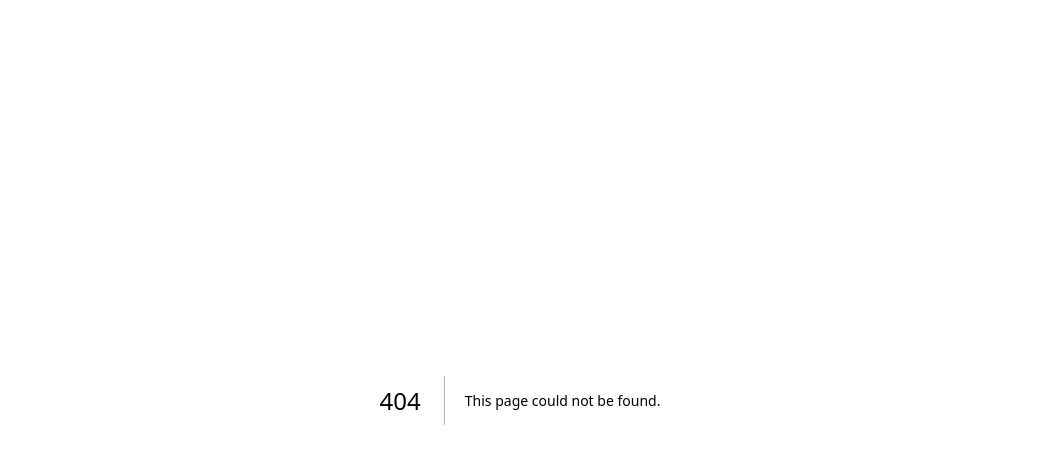
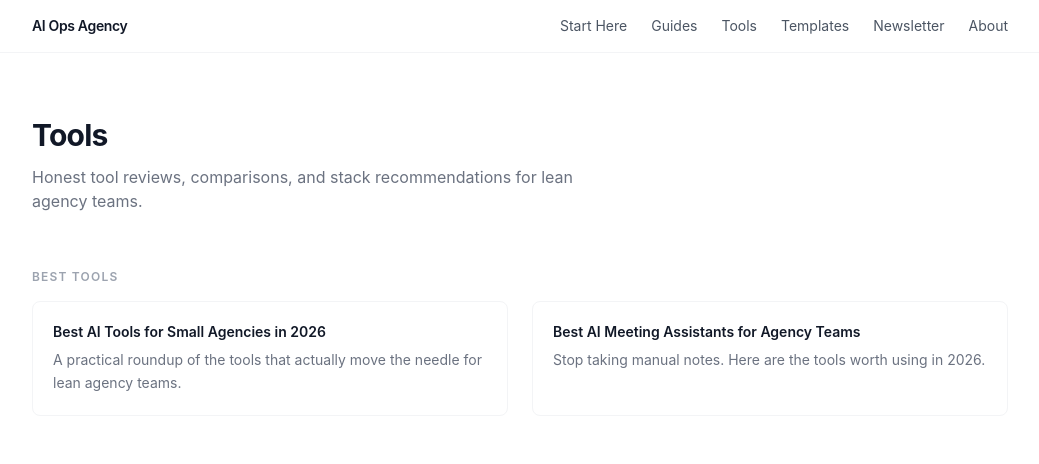
Before and after one commit to veramey/my-website, a Next.js app: page /tools in a window 1280 px wide. Before the commit this address had no page. Shown: the top 464 px of the page, without its empty margins (120-1159 px from the left). Built offline with nearby package versions, Linux system fonts and the light colour scheme.

Commit message:
feat: implement issue #34
Implemented by AI Teammate via Claude Code.
Closes #34

```diff
--- a/src/pages/index.tsx
+++ b/src/pages/index.tsx
@@ -27,17 +27,17 @@ const startHereCards = [
   {
     number: '01',
     title: 'Best AI tools for small agencies',
-    href: '/tools/best-ai-tools-small-agencies',
+    href: '/tools',
   },
   {
     number: '02',
     title: 'How to automate client onboarding',
-    href: '/guides/automate-client-onboarding-small-agency',
+    href: '/guides',
   },
   {
     number: '03',
     title: 'AI Ops Starter Kit',
-    href: '/templates/client-onboarding-ai-checklist',
+    href: '/newsletter',
   },
 ]
 
--- /dev/null
+++ b/src/pages/tools/index.tsx
@@ -0,0 +1,71 @@
+import Head from 'next/head'
+import Link from 'next/link'
+import Nav from '@/components/Nav'
+
+const tools = [
+  {
+    title: 'Best AI Tools for Small Agencies in 2026',
+    description: 'A practical roundup of the tools that actually move the needle for lean agency teams.',
+    href: '/tools/best-ai-tools-small-agencies',
+    subcategory: 'Best Tools',
+  },
+  {
+    title: 'Best AI Meeting Assistants for Agency Teams',
+    description: 'Stop taking manual notes. Here are the tools worth using in 2026.',
+    href: '/tools/best-ai-meeting-assistants-agencies',
+    subcategory: 'Best Tools',
+  },
+]
+
+export default function ToolsIndex() {
+  return (
+    <>
+      <Head>
+        <title>Tools — AI Ops for Small Agencies</title>
+        <meta
+          name="description"
+          content="Tool reviews, comparisons, and stack recommendations for small agencies using AI — honest, practical, no affiliate fluff."
+        />
+        <meta name="viewport" content="width=device-width, initial-scale=1" />
+        <meta property="og:title" content="Tools — AI Ops for Small Agencies" />
+        <meta
+          property="og:description"
+          content="Tool reviews, comparisons, and stack recommendations for small agencies using AI — honest, practical, no affiliate fluff."
+        />
+      </Head>
+
+      <Nav />
+
+      <main className="max-w-5xl mx-auto px-6 py-16">
+        <h1 className="text-3xl font-bold text-gray-900 tracking-tight">Tools</h1>
+        <p className="mt-3 text-base text-gray-500 max-w-xl">
+          Honest tool reviews, comparisons, and stack recommendations for lean agency teams.
+        </p>
+
+        <div className="mt-14 space-y-14">
+          <section>
+            <h2 className="text-xs font-semibold text-gray-400 uppercase tracking-widest mb-4">
+              Best Tools
+            </h2>
+            <div className="grid md:grid-cols-2 gap-6">
+              {tools.map((tool) => (
+                <Link
+                  key={tool.href}
+                  href={tool.href}
+                  className="group block border border-gray-100 rounded-lg p-5 hover:border-gray-300 transition-colors"
+                >
+                  <h3 className="text-sm font-semibold text-gray-900 group-hover:text-gray-600 transition-colors leading-snug">
+                    {tool.title}
+                  </h3>
+                  <p className="mt-2 text-sm text-gray-500 leading-relaxed">
+                    {tool.description}
+                  </p>
+                </Link>
+              ))}
+            </div>
+          </section>
+        </div>
+      </main>
+    </>
+  )
+}
```
Also changed, not shown: 1 other file (tests, documents, lock files or other folders).
